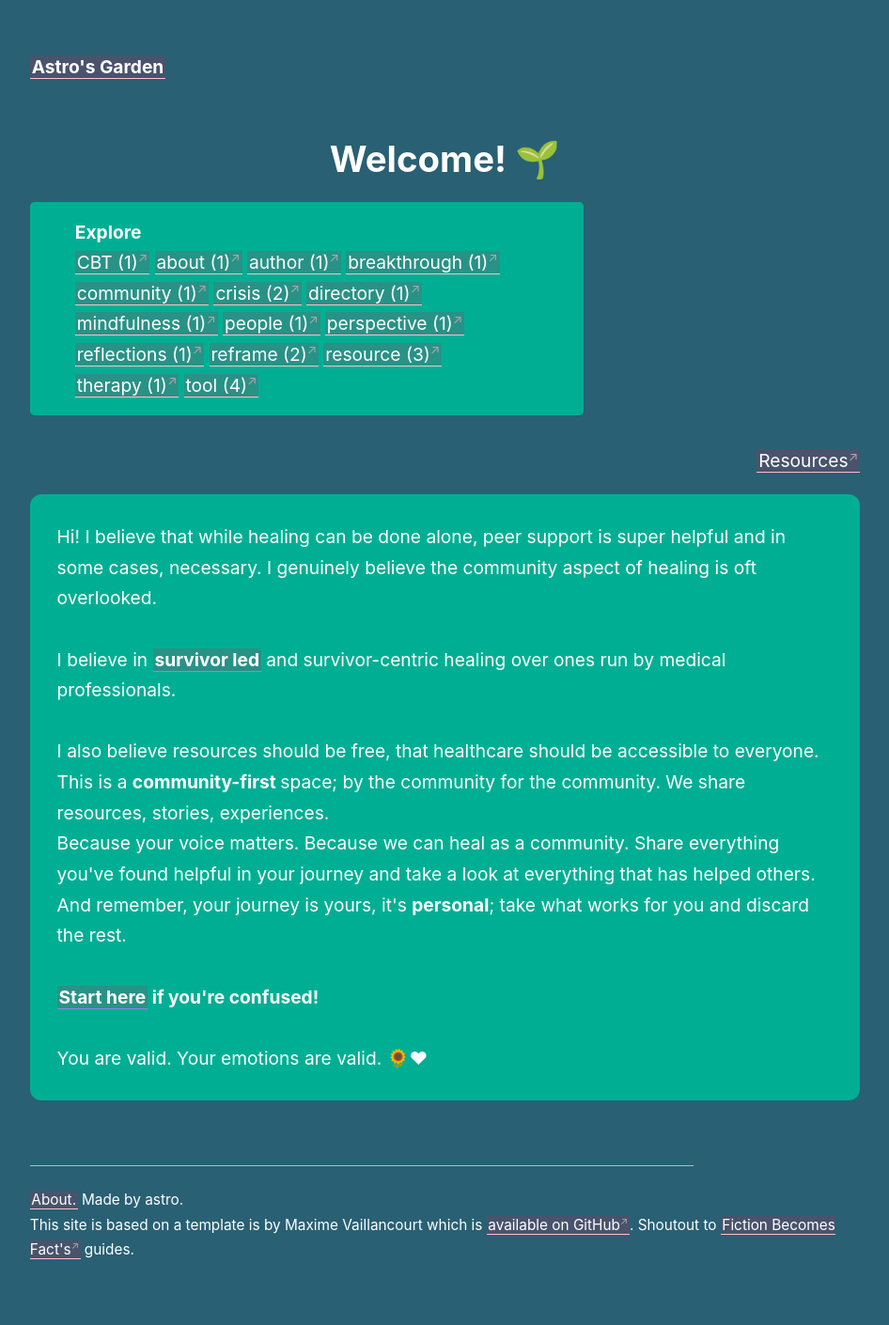
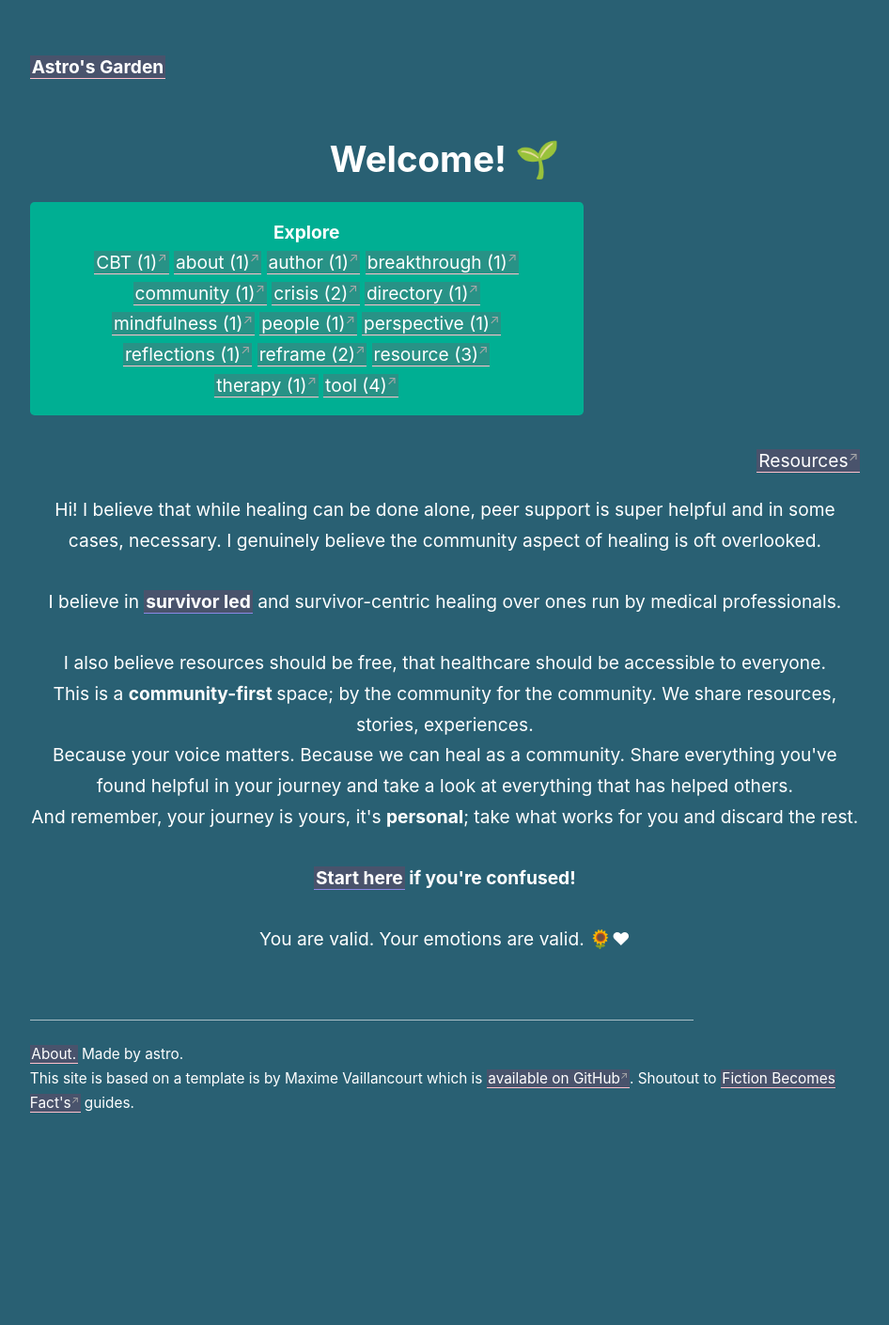
Before and after one commit to corvusdeinanis/astrosgarden, a Jekyll site: the page built from index.html, in a window 1280 px wide. Shown: the whole page at 94% size, without its empty margins (45-991 px from the left). Built offline with Jekyll 4.4.1, drawn with Linux system fonts in a browser that asks for light colours; the list of posts is cut into pages by our own code; after the commit the page ends 1254 px from its top, so only the background shows below that.

Commit message:
Update index.html

```diff
--- a/index.html
+++ b/index.html
@@ -9,7 +9,7 @@
 ---
 <h1 style ="text-align:center;"> Welcome! 🌱 </h1>
 
-<p style="padding: 1rem 3rem; background: #00af93; margin-bottom: 2rem; border-radius: .3rem; box-sizing: border-box; max-width: 66.666667%;">
+<p style="padding: 1rem 3rem; background: #00af93; margin-bottom: 2rem; border-radius: .3rem; box-sizing: border-box; max-width: 66.666667%; text-align:center;">
   <b>Explore</b>
 <br>
   {% comment %}map, flatten and sort{% endcomment %}
@@ -58,7 +58,7 @@
 
 
 
-<blockquote> <p>
+<p style ="text-align:center;">
 Hi! I believe that while healing can be done alone, peer support is super helpful and in some cases, necessary. I genuinely believe the community aspect of healing is oft overlooked.  <br> <br>
   I believe in <span style="font-weight: bold">[[survivor led]]</span> and survivor-centric healing over ones run by medical professionals. <br> <br>
  I also believe resources should be free, that healthcare should be accessible to everyone. <br>
@@ -68,7 +68,6 @@
 <br> <br><strong> [[Start here]] if you're confused!</strong>  <br> <br>
 You are valid. Your emotions are valid. 🌻♥
 	</p>
-	</blockquote>
 
 <style>
   .wrapper {
```
